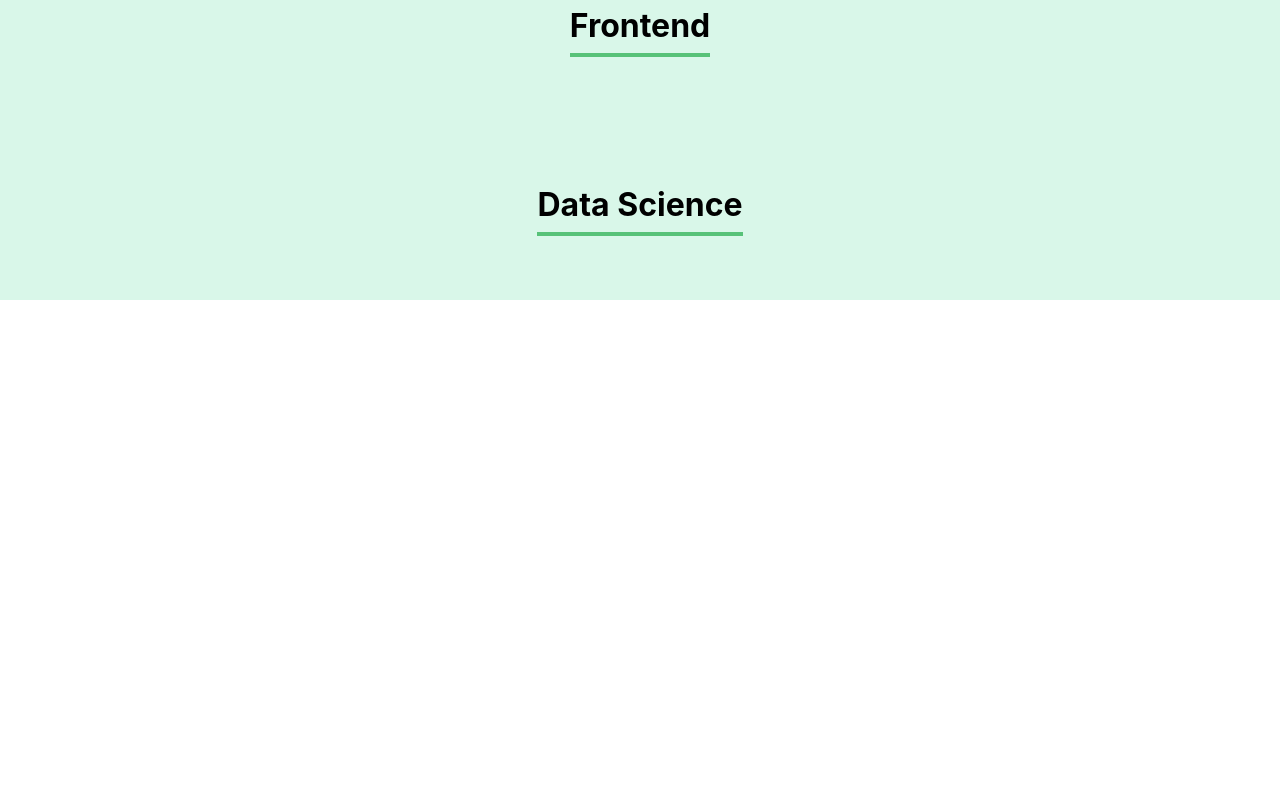
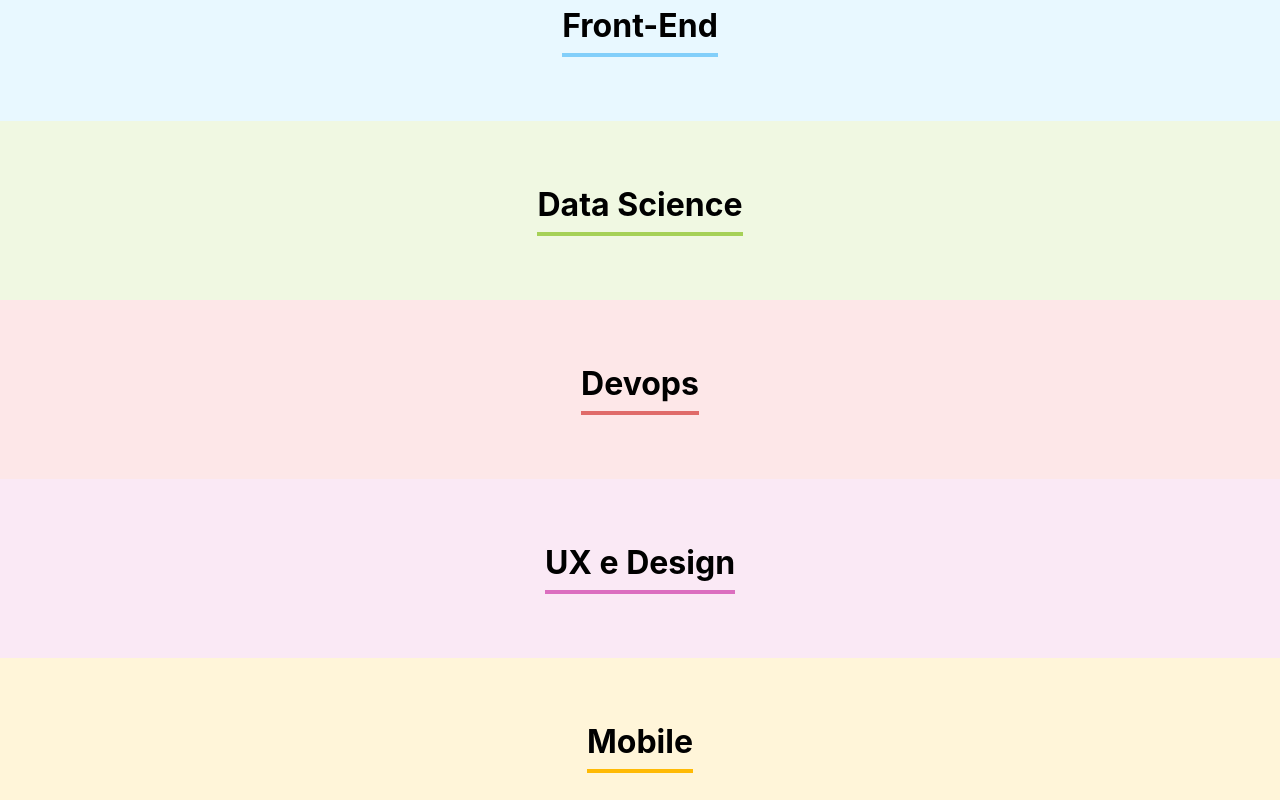
Before and after one commit to MatheusGrenat/organo, a React (Create React App) app: page / in a window 1280 px wide. Shown: the part 1720-2520 px from the top of the page. Before the commit the page ends 2020 px from the top, so only its background shows below. Built offline with nearby package versions, Linux system fonts and the light colour scheme; the HTML template or start-up script is replaced by a standard one.

Commit message:
Separando e estilizando o componente Time

```diff
--- a/src/App.js
+++ b/src/App.js
@@ -4,6 +4,44 @@
 import Time from './componentes/Time';
 
 function App() {
+
+  const times = [
+    {
+      nome: 'Programação',
+      corPrimaria: '#57C278',
+      corSecundaria: '#D9F7E9'
+    },
+    {
+      nome: 'Front-End',
+      corPrimaria: '#82CFFA',
+      corSecundaria: '#E8F8FF'
+    },
+    {
+      nome: 'Data Science',
+      corPrimaria: '#A6D157',
+      corSecundaria: '#F0F8E2'
+    },
+    {
+      nome: 'Devops',
+      corPrimaria: '#E06B69',
+      corSecundaria: '#FDE7E8'
+    },
+    {
+      nome: 'UX e Design',
+      corPrimaria: '#DB6EBF',
+      corSecundaria: '#FAE9F5'
+    },
+    {
+      nome: 'Mobile',
+      corPrimaria: '#FFBA05',
+      corSecundaria: '#FFF5D9'
+    },
+    {
+      nome: 'Inovação e Gestão',
+      corPrimaria: '#FF8A29',
+      corSecundaria: '#FFEEDF'
+    }
+  ]
 
   const[colaboradores, setColaboradores] = useState ([])
 
@@ -16,9 +54,9 @@
     <div className="App">
       <Banner />
       <Formulario aoColoboradorCadastrado={colaborador => aoNovoColaboradorAdicionado(colaborador)}/>
-      <Time nome="Programação"/>
-      <Time nome="Frontend"/>
-      <Time nome="Data Science"/>
+      {times.map(time => <Time key={time.nome} nome={time.nome} corPrimaria={time.corPrimaria} corSecundaria={time.corSecundaria}/>)}
+
+
     </div>
   );
 }
--- a/src/componentes/Time/index.js
+++ b/src/componentes/Time/index.js
@@ -1,9 +1,10 @@
 import './styles.css'
 
 const Time = (props) => {
+    const css = { backgroundColor:props.corSecundaria }
     return(
-        <section className='time'>
-            <h3>{props.nome}</h3>
+        <section className='time' style={css}>
+            <h3 style={ {borderColor:props.corPrimaria} }>{props.nome}</h3>
         </section>
     )
 }
--- a/src/componentes/Time/styles.css
+++ b/src/componentes/Time/styles.css
@@ -1,12 +1,11 @@
 .time {
     text-align: center;
     padding: 32px;
-    background-color: #D9F7E9;
 }
 
 .time h3 {
     font-size: 32px;
-    border-bottom: 4px solid #57C278;
+    border-bottom: 4px solid;
     display: inline-block;
     padding-bottom: 8px;
 
```
